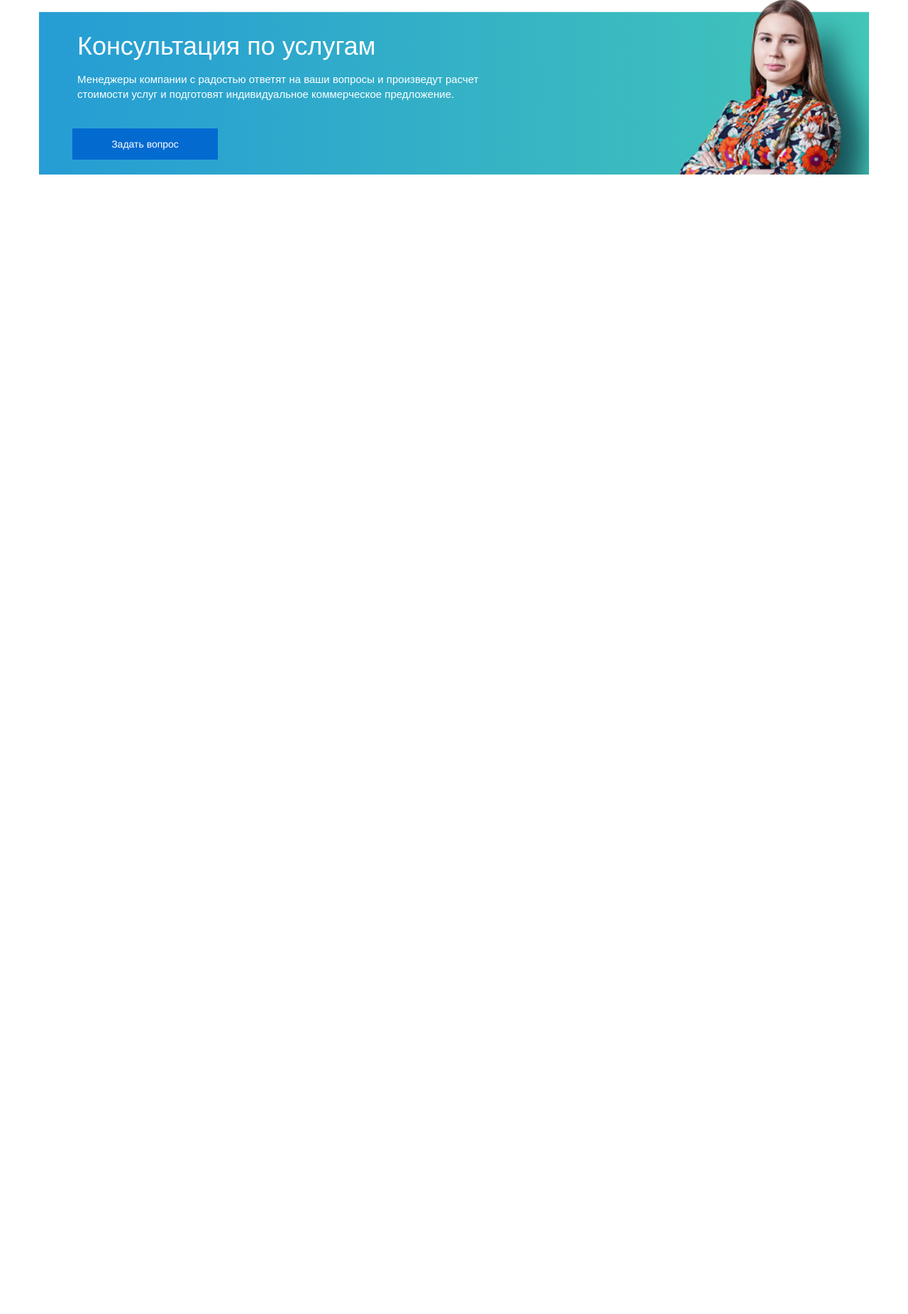
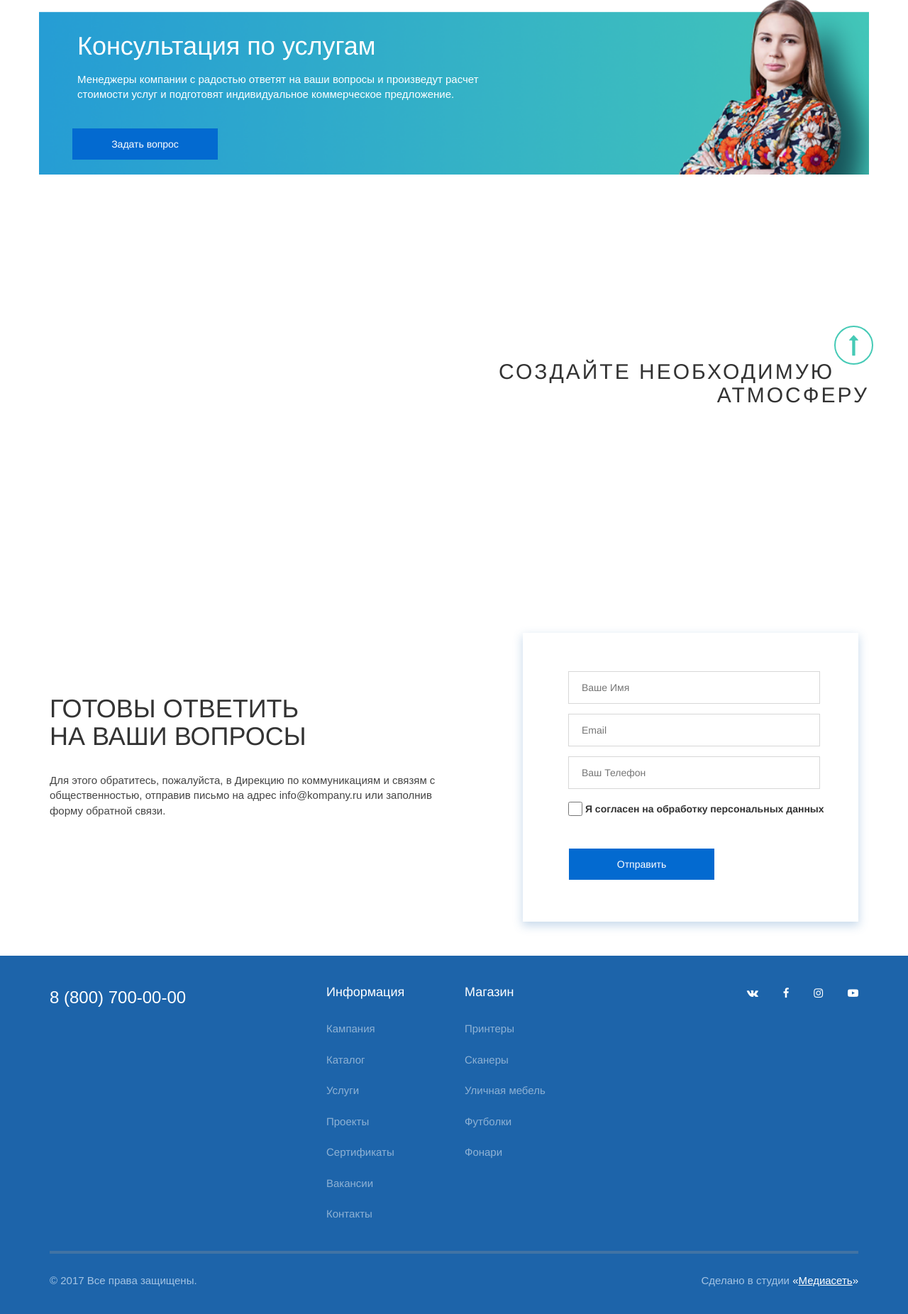
Before and after one commit to alexanderklychkov/alexanderklychkov.github.io, a PHP site: page /logotip/index.html in a window 1280 px wide. Shown: the part 2487-4339 px from the top of the page at 71% size. Before the commit the page ends 2733 px from the top, so only its background shows below. Run offline with PHP 8.4, Linux system fonts and the light colour scheme.

Commit message:
Add files via upload

```diff
--- a/logotip/css/style.css
+++ b/logotip/css/style.css
@@ -334,3 +357,178 @@
 .consultation-btn:hover {
 	background-color: rgba(255,255,255,0);
 }
+
+/* Section Parallax */
+
+#parallax {
+	height: 568px;
+	margin-top: 40px;
+}
+
+.parallax-head {
+	text-transform: uppercase;
+	text-align: right;
+	margin-top: 221px;
+	font-size: 30px;
+	letter-spacing: 3px;
+}
+
+.arrow-up {
+	float: right;
+}
+
+.arrow-up i {
+	font-size: 30px;
+	color: #46cab6;
+	border: 2px solid #46cab6;
+	width: 55px;
+    height: 55px;
+	border-radius: 50%;
+	padding-left: 19px;
+    padding-top: 10px;
+    background-color: #fff;
+    margin-right: 49px;
+    margin-top: 173px;
+}
+
+.arrow-up i:hover {
+	color: #fff;
+	background-color: #46cab6;
+	cursor: pointer;
+}
+
+/* Section Form */
+
+.form-main {
+	margin-top: 38px;
+}
+
+.form-main-text h1 {
+	margin-top: 87px;
+	text-transform: uppercase;
+}
+
+.form-main-text p {
+	margin-top: 31px;
+}
+
+.form-main-box {
+	box-shadow: 0px 5px 12.35px 0.65px rgba(79, 136, 191, 0.3);
+	width: 473px;
+	float: right;
+}
+
+#send input {
+	margin-top: 14px;
+	margin-left: 64px;
+}
+
+#send input[type="text"],
+#send input[type="phone"] {
+	border: 1px solid #d7d7d7;
+	width: 355px;
+	height: 46px;
+	padding-left: 18px;
+}
+
+#send input[type="checkbox"] {
+	border: 1px solid #1d64aa;
+	width: 20px;
+	height: 20px;
+	font-size: 13px;
+	vertical-align: bottom;
+	margin-top: 18px;
+}
+
+#send #yourName {
+	margin-top: 54px;
+}
+
+.form-btn {
+	color: #fff;
+	width: 205px;
+	height: 44px;
+	background-color: #036ad0;
+	border: 1px solid #036ad0;
+	margin-left: 65px;
+	margin-top: 41px;
+	margin-bottom: 59px;
+}
+
+.form-btn:hover {
+	color: #036ad0;
+	background-color: #fff;
+}
+
+/* Section Footer */
+
+#footer {
+	margin-top: 48px;
+	background-color: #1d64aa;
+}
+
+.footer-main {
+	margin-top: 42px;
+}
+
+.footer-main p {
+	color: #fff;
+	font-size: 24px;
+}
+
+.footer-main h3 {
+	margin-top: 0;
+	color: #fff;
+	font-size: 18px;
+}
+
+.footer-main ul {
+	list-style: none;
+	padding-left: 0;
+	margin-top: 31px;
+}
+
+.footer-main ul li {
+	margin-bottom: 22px;
+}
+
+.footer-main ul li a {
+	color: rgba(255,255,255,0.5);
+	font-size: 15px;
+}
+
+.footer-main-social ul {
+	margin-top: 0;
+	word-spacing: 31px;
+}
+
+.footer-main-social ul li {
+	margin-bottom: 0;
+	display: inline;
+}
+
+.footer-main-social ul li a {
+	color: #fff;
+}
+
+.footer-hr {
+	border: 2px solid rgba(149,149,149,0.3);
+	margin-bottom: 27px;
+}
+
+.footer-bottom {
+	margin-bottom: 26px;
+}
+
+.footer-bottom p {
+	color: #a4c4e4;
+}
+
+.footer-bottom a {
+	color: #fff;
+	text-decoration: underline;
+}
+
+.footer-bottom-white {
+	color: #fff;
+}
--- a/logotip/index.html
+++ b/logotip/index.html
@@ -24,11 +24,11 @@
   </head>
   <body>
 
-  	<header>
+  	<header id="head">
   		<div class="container">
   			<div class="row head">
   				<div class="col-md-2 text-left">
-  					<img class="head-logo" src="img/logo.png" alt="">
+  					<a href="#"><img class="head-logo" src="img/logo.png" alt=""></a>
   				</div>
   				<div class="col-md-4 text-left">
   					<p class="head-site">Корпоративный сайт<br> современной компании</p>
@@ -77,6 +77,12 @@
             <div class="slide-two">
               <div class="container">
                 <div class="row">
+                  <div class="slide-one-box">
+                    <hr class="slide-hr">
+                    <h1 class="slider-head">Быстрый старт</h1>
+                    <p  class="slider-text">Всё готово для быстрого запуска<br>вашего сайта</p>
+                    <button class="slider-btn slider-btn-two">Узнать больше</button>
+                  </div>
                 </div>
               </div>
             </div>
@@ -85,6 +91,12 @@
             <div class="slide-three">
               <div class="container">
                 <div class="row">
+                  <div class="slide-one-box">
+                    <hr class="slide-hr">
+                    <h1 class="slider-head">Адаптация<br>под фирменный стиль</h1>
+                    <p  class="slider-text">Неограниченная палитра цветов, универсальные текстуры<br>и библиотека иконок — выбирайте любую гамму<br>без каких-то усилий, просто изменив пару строк.</p>
+                    <button class="slider-btn slider-btn-three">Узнать больше</button>
+                  </div>
                 </div>
               </div>
             </div>
@@ -121,7 +133,7 @@
                 <div class="container">
                   <div class="row">
                     <h1>Создайте необходимую<br>атмосферу</h1>
-                    <p>Видеоконтент хорошо взаимодействует с пользователем<br>и помогает лучше понять инфомрацию, которую вы хотите<br>донести. Покажите кто вы и все вопросы исчезнут.</p>
+                    <p>Видеоконтент хорошо взаимодействует с пользователем<br>и помогает лучше понять информацию, которую вы хотите<br>донести. Покажите кто вы и все вопросы исчезнут.</p>
                   </div>
                 </div>
             </div>
@@ -184,12 +196,97 @@
         </div>
       </section>
 
+      <section id="parallax" data-parallax="scroll" data-image-src="img/parallax.jpg">
+        <div class="arrow-up"><a href="#head"><i class="fa fa-long-arrow-up"></i></a></div>
+        <div class="container">
+          <div class="row">
+            <h1 class="parallax-head">Создайте необходимую<br>атмосферу</h1>
+          </div>
+        </div>
+      </section>
+
+      <section id="form">
+        <div class="container">
+          <div class="row form-main">
+            <div class="col-md-6 form-main-text">
+              <h1>Готовы ответить<br>на ваши вопросы</h1>
+              <p>Для этого обратитесь, пожалуйста, в Дирекцию по коммуникациям и связям с общественностью, отправив письмо на адрес info@kompany.ru или заполнив форму обратной связи.</p>
+            </div>
+            <div class="col-md-6">
+              <div class="form-main-box">
+                <form id="send" action="#" method="post">
+                  <input id="yourName" type="text" name="yourname" placeholder="Ваше Имя"><br>
+                  <input id="yourEmail" type="text" name="youremail" placeholder="Email"><br>
+                  <input id="yourPhone" type="phone" name="yourphone" placeholder="Ваш Телефон">
+                  <label><input type="checkbox"> Я согласен на обработку персональных данных</label>
+                  <button class="form-btn">Отправить</button>
+                </form>
+              </div>
+            </div>
+          </div>
+        </div>
+      </section>
+
     </main>
+
+    <footer>
+
+      <section id="footer">
+        <div class="container">
+          <div class="row footer-main">
+            <div class="col-md-3">
+              <p>8 (800) 700-00-00</p>
+            </div>
+            <div class="col-md-offset-1 col-md-2">
+              <h3>Информация</h3>
+              <ul>
+                <li><a href="#">Кампания</a></li>
+                <li><a href="#">Каталог</a></li>
+                <li><a href="#">Услуги</a></li>
+                <li><a href="#">Проекты</a></li>
+                <li><a href="#">Сертификаты</a></li>
+                <li><a href="#">Вакансии</a></li>
+                <li><a href="#">Контакты</a></li>
+              </ul>
+            </div>
+            <div class="col-md-3">
+              <h3>Магазин</h3>
+              <ul>
+                <li><a href="#">Принтеры</a></li>
+                <li><a href="#">Сканеры</a></li>
+                <li><a href="#">Уличная мебель</a></li>
+                <li><a href="#">Футболки</a></li>
+                <li><a href="#">Фонари</a></li>
+              </ul>
+            </div>
+            <div class="col-md-3 footer-main-social text-right">
+              <ul>
+                <li><a href="#"><i class="fa fa-vk"></i></a></li>
+                <li><a href="#"><i class="fa fa-facebook"></i></a></li>
+                <li><a href="#"><i class="fa fa-instagram"></i></a></li>
+                <li><a href="#"><i class="fa fa-youtube-play"></i></a></li>
+              </ul>
+            </div>
+          </div>
+          <hr class="footer-hr">
+          <div class="row footer-bottom">
+            <div class="col-md-6">
+              <p>&copy; 2017 Все права защищены.</p>
+            </div>
+            <div class="col-md-6 text-right">
+              <p>Сделано в студии <span class="footer-bottom-white">«<a href="https://ms-net.ru/" target="_blank">Медиасеть</a>»</span></p>
+            </div>
+          </div>
+        </div>
+      </section>
+
+    </footer>
 
   	<!-- jQuery (necessary for Bootstrap's JavaScript plugins) -->
     <script src="https://ajax.googleapis.com/ajax/libs/jquery/1.12.4/jquery.min.js"></script>
     <script src="slick/slick.min.js"></script>
     <!-- Include all compiled plugins (below), or include individual files as needed -->
+    <script src="js/parallax.min.js"></script>
     <script src="js/bootstrap.min.js"></script>
 
     <script>
@@ -197,9 +294,25 @@
         $('.single-item').slick({
           arrows: false,
           dots: true,
-          fade: true
+          fade: true,
+          autoplay: true
         });
       });
     </script>
 
+    <script>
+        $('a[href^="#"]').bind('click.smoothscroll',function (e) {
+         e.preventDefault();
+
+        var target = this.hash,
+         $target = $(target);
+
+        $('html, body').stop().animate({
+         'scrollTop': $target.offset().top
+             }, 800, 'swing', function () {
+             window.location.hash = target;
+             });
+         });
+    </script>
+
   </body>
```
Also changed, not shown: other parts of logotip/css/style.css (+35 -12 lines), logotip/img/parallax.jpg (added), logotip/js/parallax.min.js (added).
